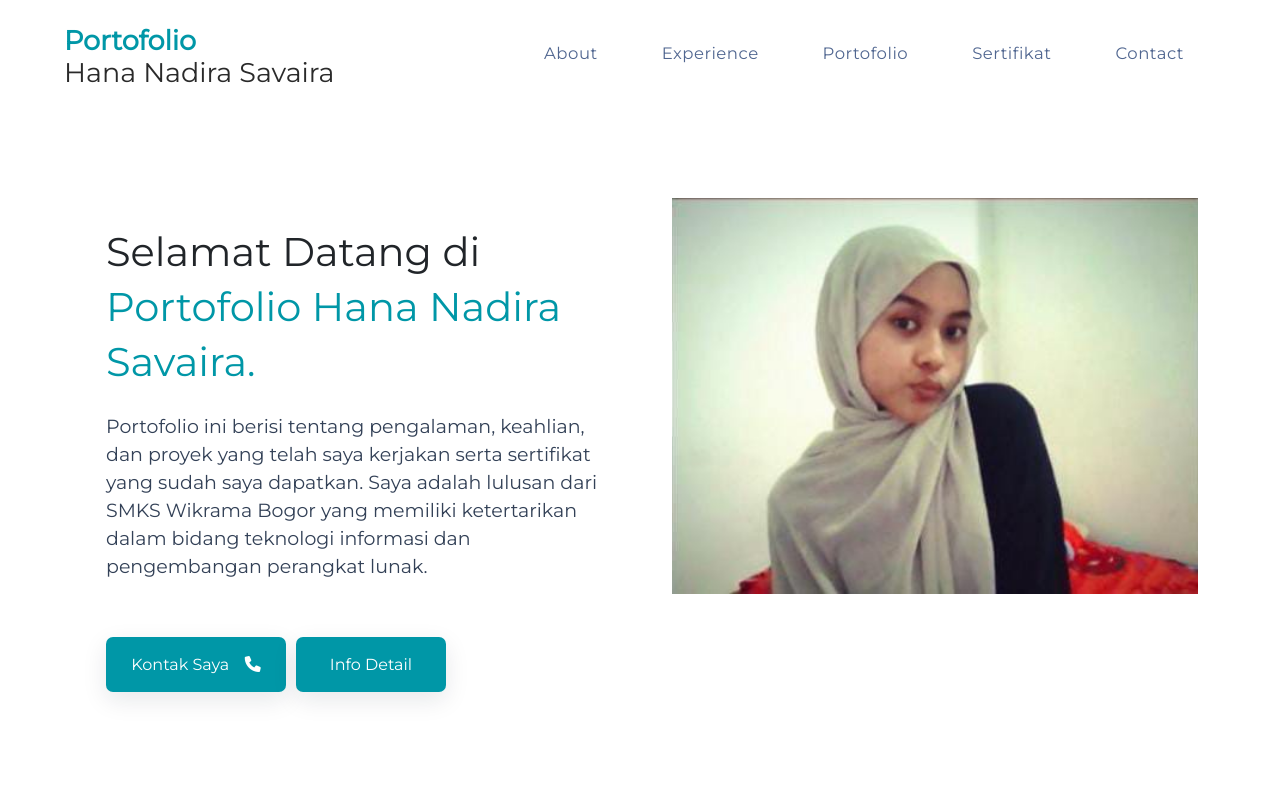
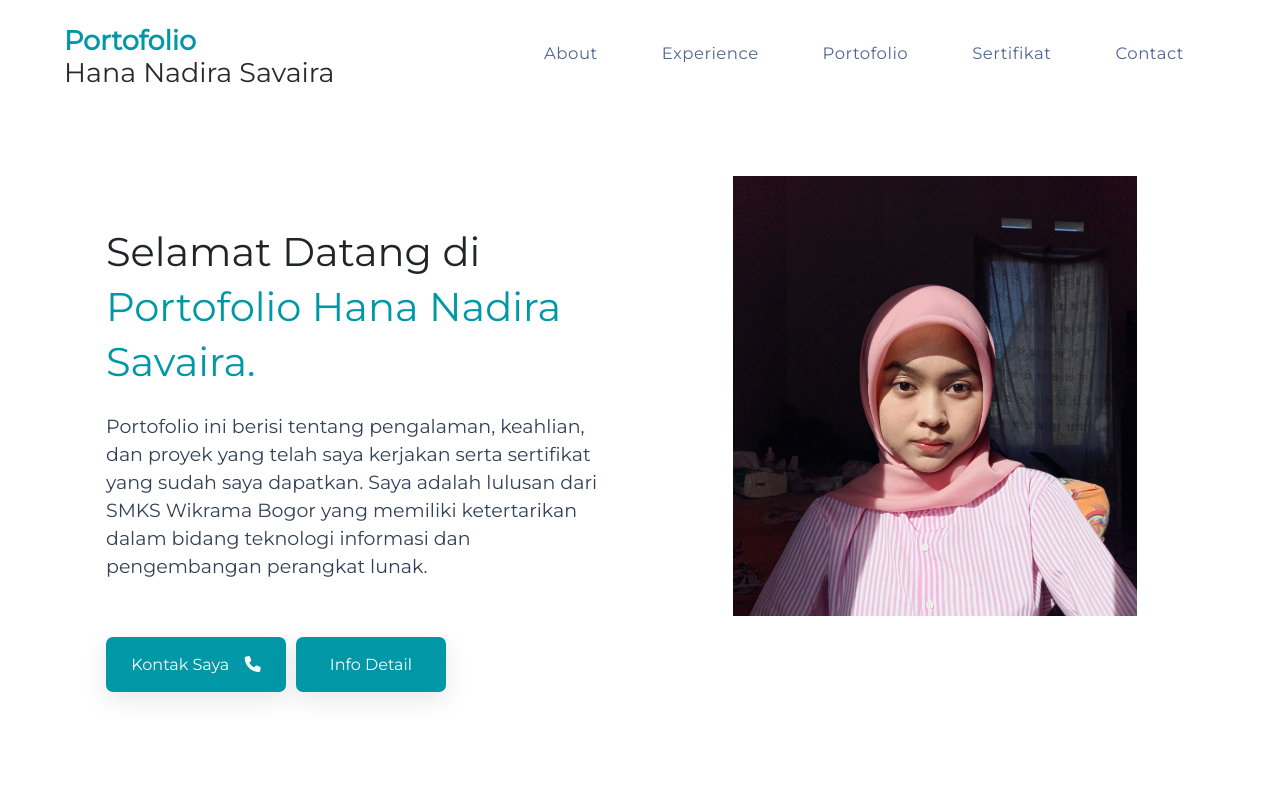
Before and after one commit to hananadira/portofolio-new-v2, a plain HTML site: page index.html in a window 1280 px wide. Shown: the top 800 px of the page. Drawn offline with nearby package versions, Linux system fonts and the light colour scheme.

Commit message:
perubahan foto

```diff
--- a/index.html
+++ b/index.html
@@ -90,7 +90,7 @@
                 </div>
                 <div class="grid-item-2">
                     <div class="team_img_wrapper">
-                        <img src="image/hana.jpg" alt="">
+                        <img src="image/porto_foto.jpg" alt="">
                     </div>
                 </div>
             </div>
```
Also changed, not shown: image/porto_foto.jpg (added).
